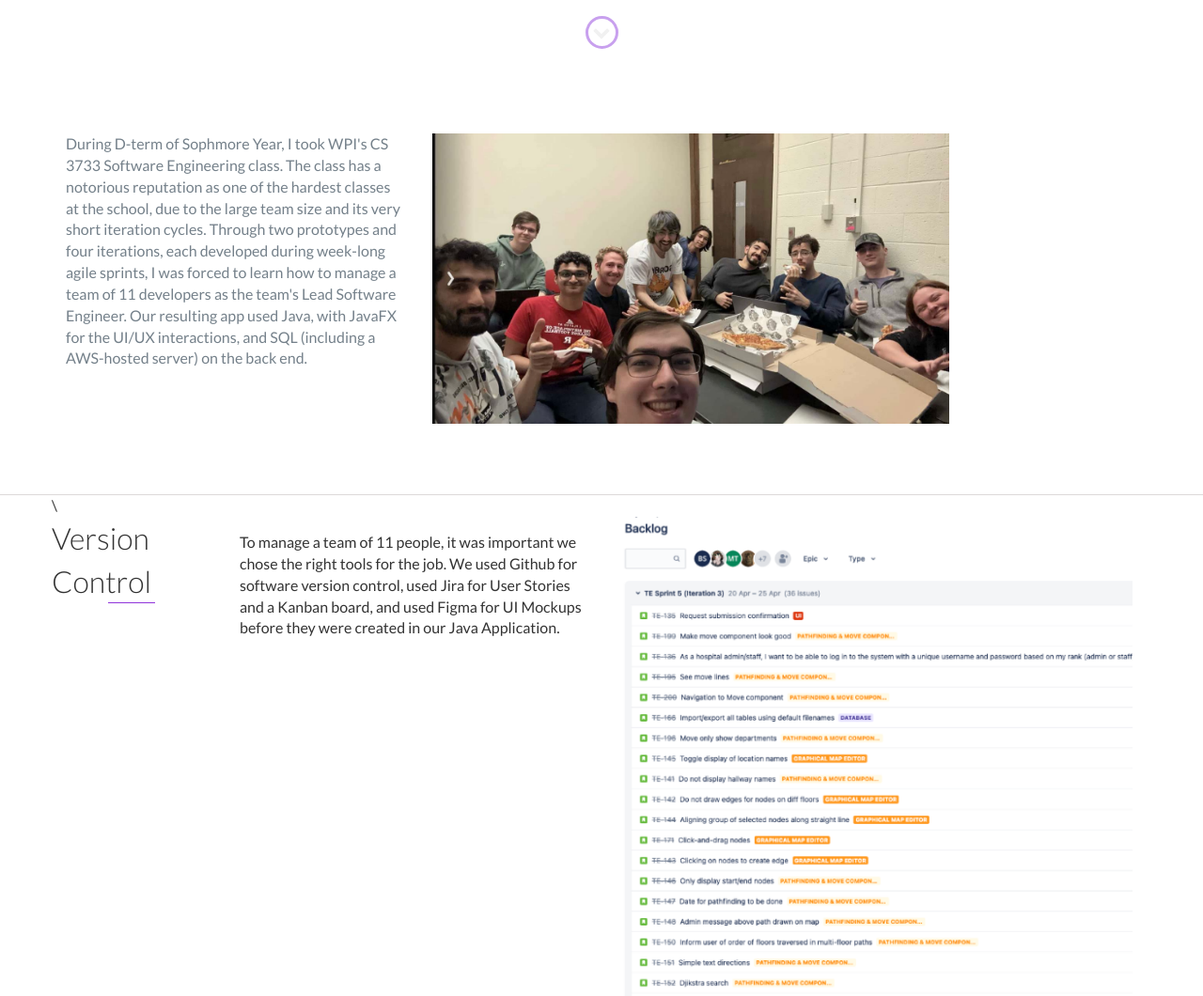
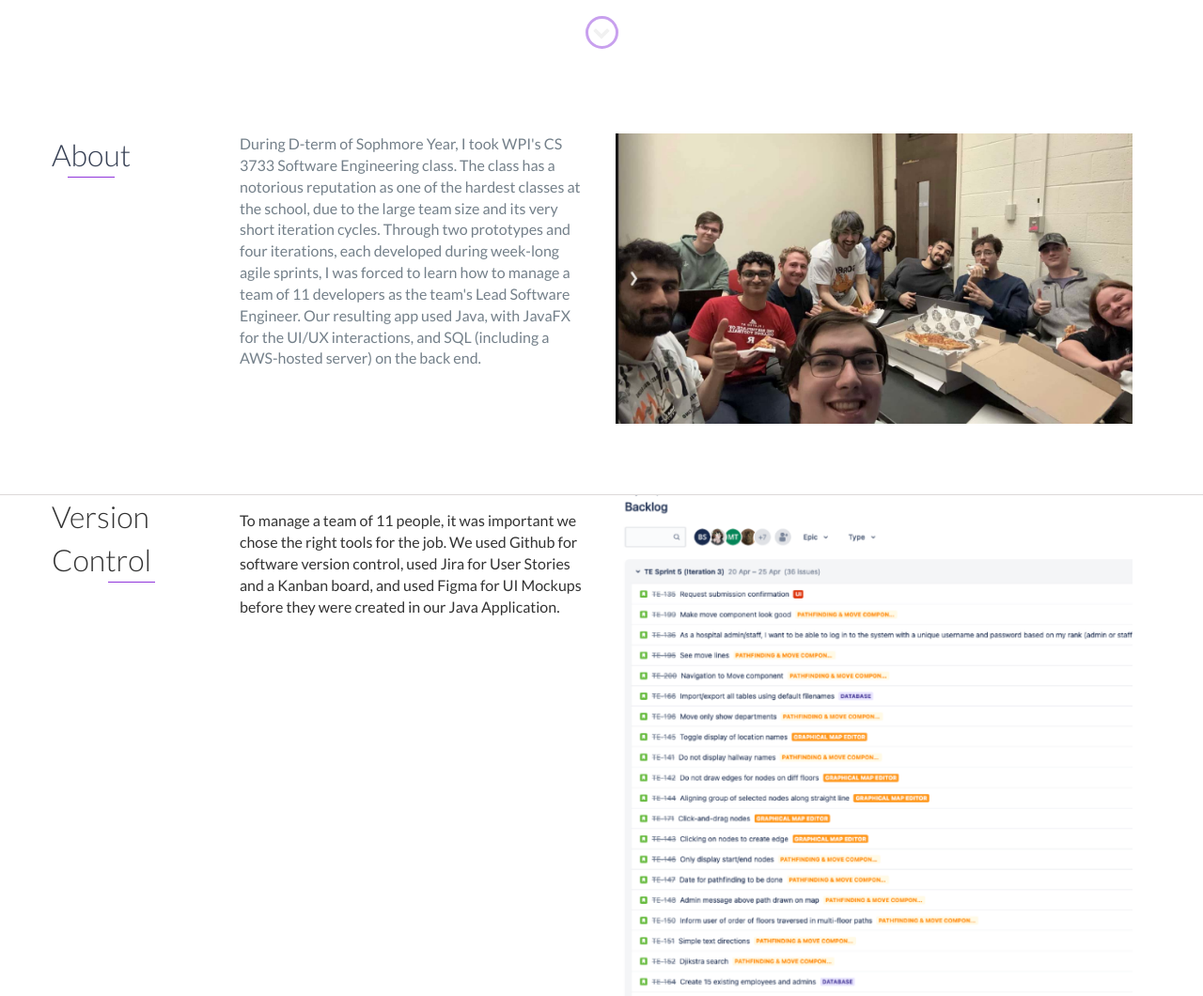
Before and after one commit to Kreeevin/kreeevin.github.io, a website: page desc_soft_eng.html in a window 1280 px wide. Shown: the part 733-1793 px from the top of the page at 94% size. Drawn offline with nearby package versions, Linux system fonts and the light colour scheme.

Commit message:
Fixed page structure - soft eng

```diff
--- a/desc_soft_eng.html
+++ b/desc_soft_eng.html
@@ -68,6 +68,10 @@
     <div id="about">
         <div class="container">
             <div class="row">
+                <div class="row">
+                    <div class="col-md-2">
+                        <h2 class="heading">About</h2>
+                    </div>
                     <div class="col-md-4">
                         <p>
                         During D-term of Sophmore Year, I took WPI's CS 3733 Software Engineering class. The class has a notorious reputation as one of the hardest classes at the school, due to the large team size and its very short iteration cycles.
@@ -81,11 +85,12 @@
                 </div>
             </div>
         </div>
+    </div>
     <!-- End #about -->
 
     <div id="version-control">
         <div class="container">
-            <div class="row">\
+            <div class="row">
                 <div class="row">
                     <div class="col-md-2">
                         <h2 class="heading">Version Control</h2>
```
Lines whose indentation alone changed are shown as unchanged.
